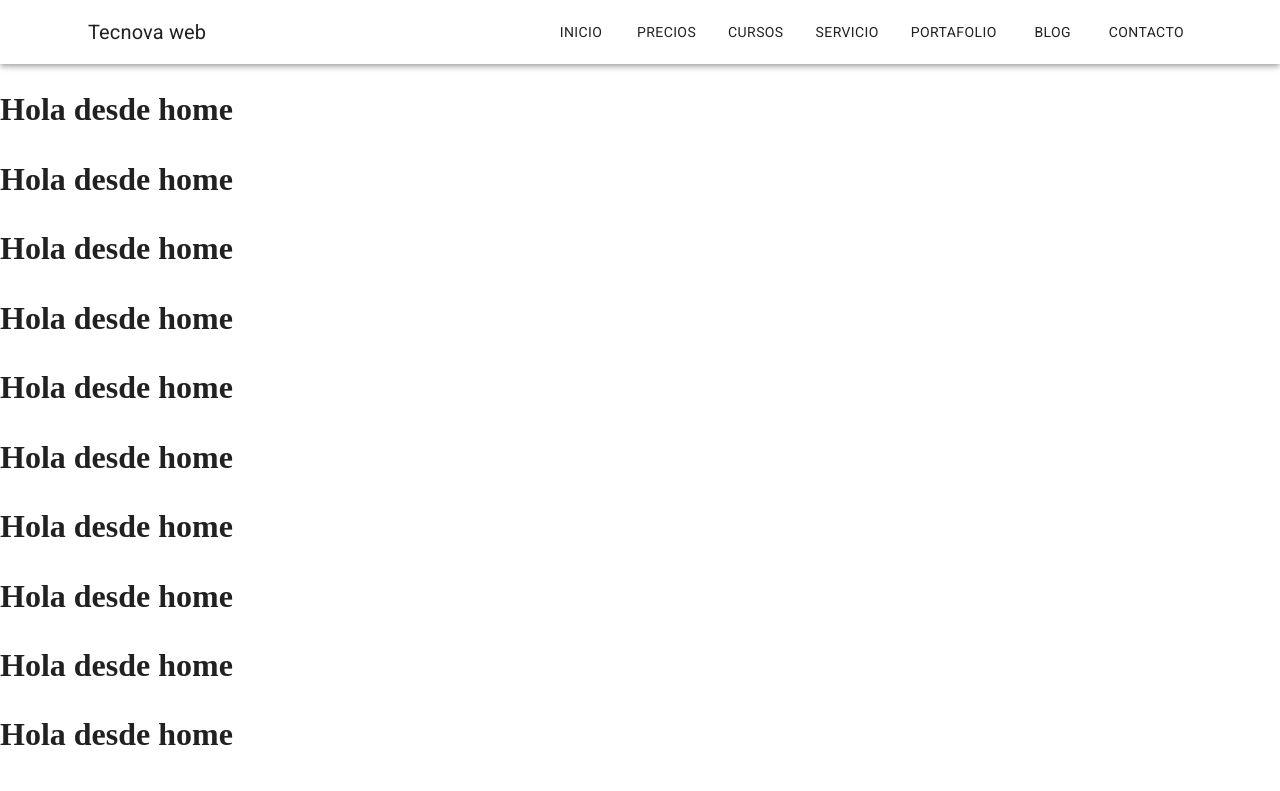
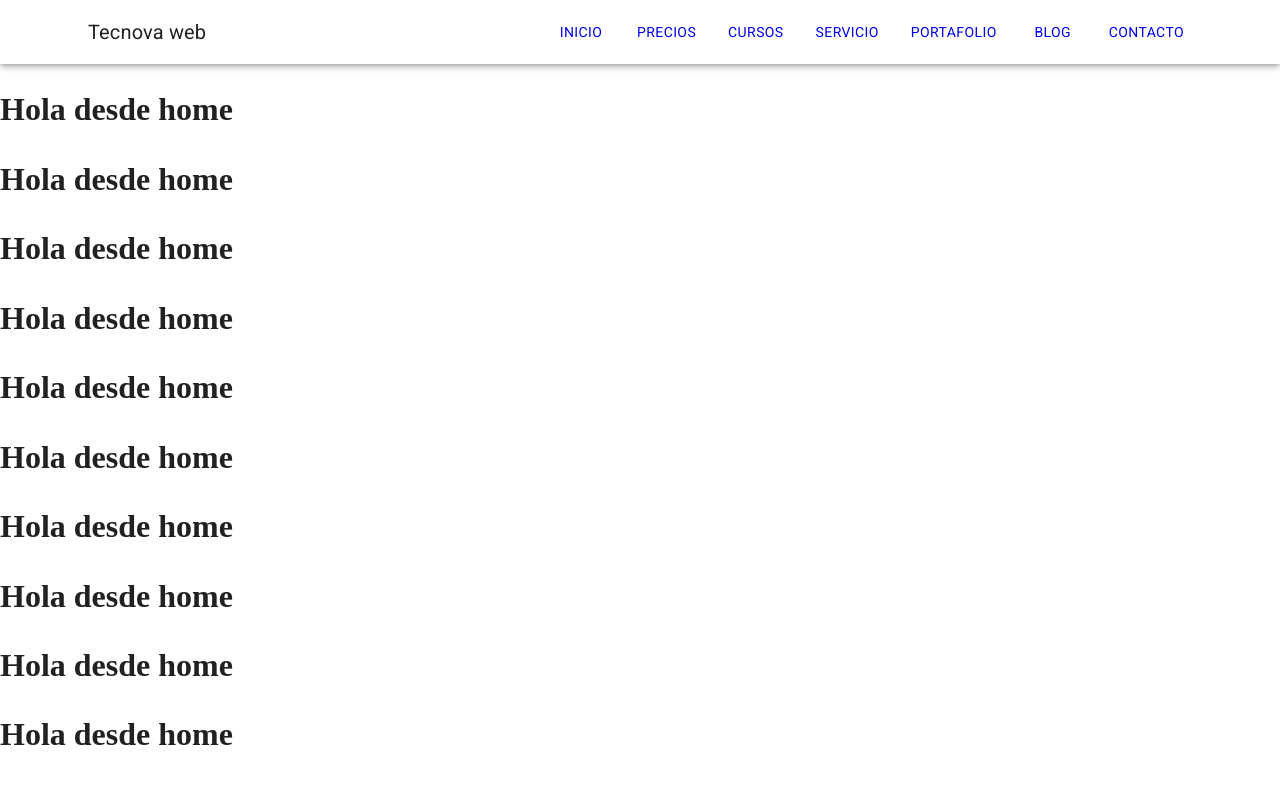
Before and after one commit to KonectaPe/tecnovaweb, a Next.js app: page / in a window 1280 px wide. Shown: the top 791 px of the page. Built offline with nearby package versions, Linux system fonts and the light colour scheme.

Commit message:
tecnovaweb v_0.8

```diff
--- a/src/components/navbar/Navbar.tsx
+++ b/src/components/navbar/Navbar.tsx
@@ -58,13 +58,15 @@ const Navbar = (props: Props) => {
       <List>
         {navItems.map((item) => (
           <ListItem key={item} disablePadding>
-            <ListItemButton
-              LinkComponent={Link}
-              sx={{ textAlign: "center" }}
+            <Link
               href={item === "inicio" ? "/" : `/${item}`}
+              passHref
+              prefetch={false}
             >
-              <ListItemText primary={item.toUpperCase()} />
-            </ListItemButton>
+              <ListItemButton sx={{ textAlign: "center" }}>
+                <ListItemText primary={item.toUpperCase()} />
+              </ListItemButton>
+            </Link>
           </ListItem>
         ))}
       </List>
@@ -85,20 +87,22 @@ const Navbar = (props: Props) => {
               underline="none"
               href="/"
               sx={{ flexGrow: 1, display: { xs: "none", lg: "block" } }}
-              prefetch={true}
+              prefetch={false}
             >
               <Typography variant="h6">Tecnova web</Typography>
             </MuiLink>
             <Box sx={{ display: { xs: "none", lg: "flex" }, gap: "1rem" }}>
               {navItems.map((item) => (
-                <Button
-                  LinkComponent={Link}
+                <Link
                   key={item}
-                  color="inherit"
                   href={item === "inicio" ? "/" : `/${item}`}
+                  passHref
+                  prefetch={false}
                 >
-                  {item.toUpperCase()}
-                </Button>
+                  <Button LinkComponent={Link} color="inherit">
+                    {item.toUpperCase()}
+                  </Button>
+                </Link>
               ))}
             </Box>
             <IconButton
```
